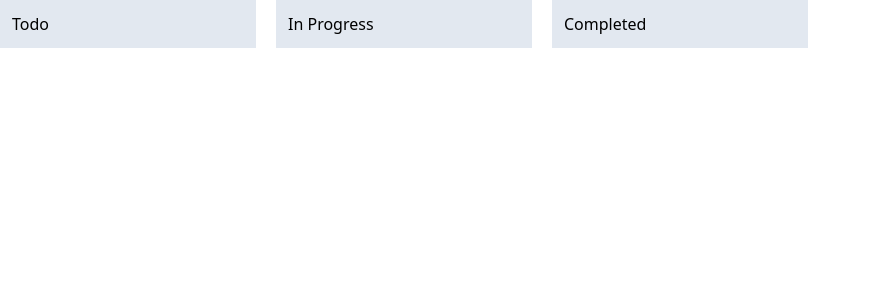
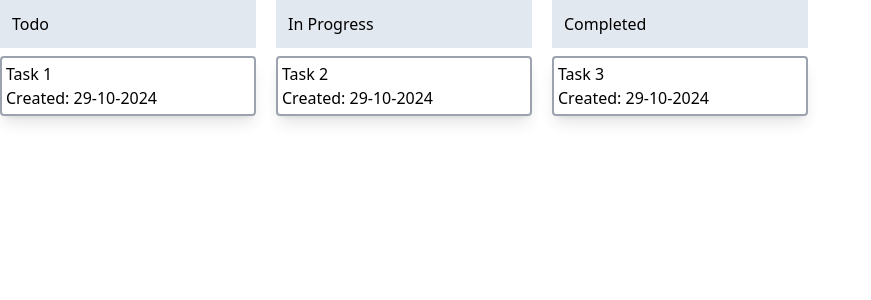
Before and after one commit to edelmann77/taskmanager, an Angular app: page / in a window 1280 px wide. Shown: the top 300 px of the page, without its empty margins (0-871 px from the left). Built offline with nearby package versions, Linux system fonts and the light colour scheme.

Commit message:
Added Task, TaskItem and TaskService

```diff
--- /dev/null
+++ b/src/app/components/taskitem/taskitem.component.html
@@ -0,0 +1,8 @@
+<div class="max-w-sm rounded overflow-hidden shadow-lg p-1 mt-2 border-gray-400 border-2">
+    <div>
+        <span>{{title}}</span>
+    </div>
+    <div>
+        <span>Created: {{createdDate | date:'dd-MM-yyyy'}}</span>
+    </div>
+</div>
--- a/src/app/components/taskmanagercolumn/taskmanagercolumn.component.html
+++ b/src/app/components/taskmanagercolumn/taskmanagercolumn.component.html
@@ -1 +1,6 @@
-<task-manager-column-header [columnType]=columnType />
+@for(task of tasks(); track task.id) {
+    <div>
+        <task-manager-column-header [columnType]=columnType />
+        <task-item title={{task.title}} createdDate={{task.createdAt}}/>
+    </div>
+}
--- a/src/app/components/taskmanagercolumn/taskmanagercolumn.component.ts
+++ b/src/app/components/taskmanagercolumn/taskmanagercolumn.component.ts
@@ -1,13 +1,20 @@
-import { Component, Input } from '@angular/core';
-import { Column } from '../../../types/column';
+import { Component, computed, inject, Input } from '@angular/core';
+import { Status } from '../../../types/status';
 import { TaskManagerColumnHeaderComponent } from '../taskmanagercolumnheader/taskmanagercolumnheader-component';
+import { TaskItemComponent } from '../taskitem/taskitem.component';
+import { TaskService } from '../../services/taskservice';
 
 @Component({
   selector: 'task-manager-column',
   standalone: true,
-  imports: [TaskManagerColumnHeaderComponent],
+  imports: [TaskManagerColumnHeaderComponent, TaskItemComponent],
   templateUrl: './taskmanagercolumn.component.html',
 })
 export class TaskManagerColumnComponent {
-  @Input() columnType: Column = 'Todo' as Column;
+  @Input() columnType: Status = 'Todo' as Status;
+  currentDate = new Date();
+
+  taskService = inject(TaskService);
+
+  tasks = computed(() => this.taskService.tasksByStatus(this.columnType));
 }
--- a/src/app/components/taskmanagercolumnheader/taskmanagercolumnheader-component.ts
+++ b/src/app/components/taskmanagercolumnheader/taskmanagercolumnheader-component.ts
@@ -1,5 +1,5 @@
 import { Component, Input } from '@angular/core';
-import { Column } from '../../../types/column';
+import { Status } from '../../../types/status';
 
 @Component({
   selector: 'task-manager-column-header',
@@ -8,5 +8,5 @@ import { Column } from '../../../types/column';
   templateUrl: './taskmanagercolumnheader.component.html',
 })
 export class TaskManagerColumnHeaderComponent {
-  @Input() columnType: Column = 'Todo';
+  @Input() columnType: Status = 'Todo';
 }
--- /dev/null
+++ b/src/app/services/taskservice.ts
@@ -0,0 +1,18 @@
+import { Task } from '../../types/task';
+import { Status } from '../../types/status';
+import { Injectable } from '@angular/core';
+
+@Injectable({
+  providedIn: 'root',
+})
+export class TaskService {
+  tasks: Task[] = [
+    { createdAt: new Date(), id: '1', status: 'Todo', title: 'Task 1' },
+    { createdAt: new Date(), id: '1', status: 'In Progress', title: 'Task 2' },
+    { createdAt: new Date(), id: '1', status: 'Completed', title: 'Task 3' },
+  ];
+
+  tasksByStatus = (status: Status) => {
+    return this.tasks.filter((task) => task.status === status);
+  };
+}
--- a/src/types/column.ts
+++ /dev/null
@@ -1 +0,0 @@
-export type Column = 'Todo' | 'In Progress' | 'Completed';
--- /dev/null
+++ b/src/types/status.ts
@@ -0,0 +1 @@
+export type Status = 'Todo' | 'In Progress' | 'Completed';
--- /dev/null
+++ b/src/types/task.ts
@@ -0,0 +1,8 @@
+import { Status } from './status';
+
+export type Task = {
+  id: string;
+  title: string;
+  createdAt: Date;
+  status: Status;
+};
```
Also changed, not shown: src/app/components/taskitem/taskitem.component.ts (added, +14 -0 lines).
